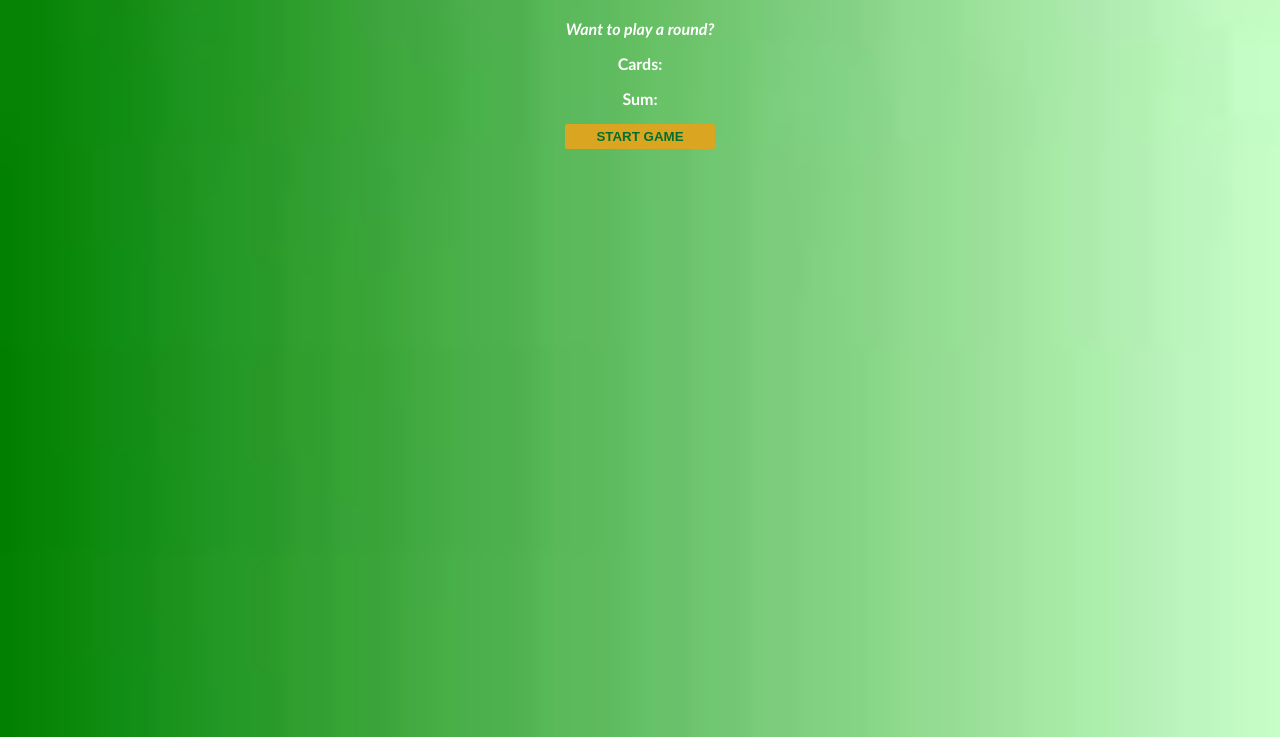
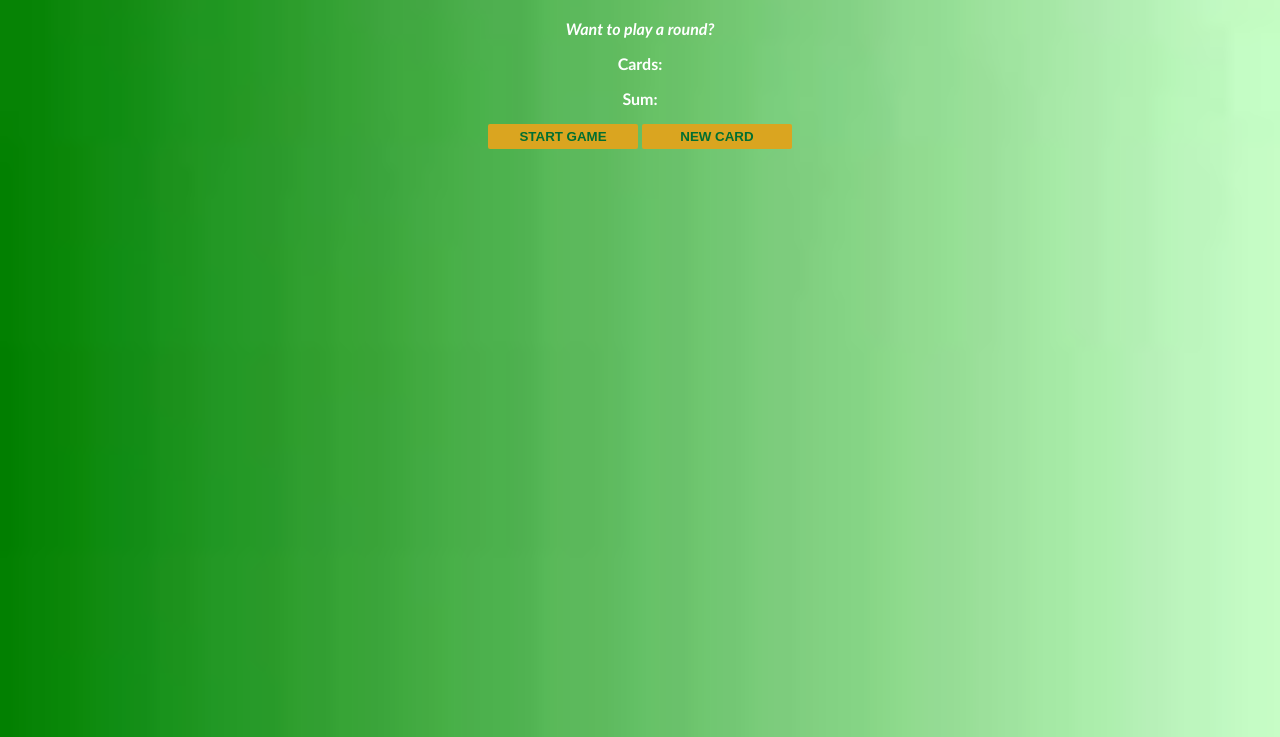
Before and after one commit to emeritolopes/blackjackgame, a plain HTML site: page index.html in a window 1280 px wide. Shown: the part 63-800 px from the top of the page. Drawn offline with Linux system fonts and the light colour scheme.

Commit message:
added new card button and the functionality to add an extra card

```diff
--- a/index.html
+++ b/index.html
@@ -9,6 +9,7 @@
         <p id="cards-el">Cards:</p>
         <p id="sum-el">Sum:</p>
         <button onclick="startGame()">START GAME</button>
+        <button onclick="newCard()">NEW CARD</button>
         <script src="index.js"></script>
     </body>
 </html>
--- a/index.js
+++ b/index.js
@@ -8,7 +8,7 @@ let messageEl = document.getElementById("message-el")
 let sumEl = document.getElementById("sum-el")
 let cardsEl = document.getElementById("cards-el")
 
-console.log("sumEl")
+
 function startGame() {
     sumEl.textContent = "Sum: " + sum
     cardsEl.textContent = firstCard + " " + secondCard
@@ -23,3 +23,10 @@ function startGame() {
     }
     messageEl.textContent = message
 }
+
+function newCard() {
+   let card = 7
+    sum += card
+
+startGame()
+}
--- a/styles.css
+++ b/styles.css
@@ -24,4 +24,5 @@ button {
     font-weight: bold;
     border: none;
     border-radius: 2px;
+    margin-bottom: 5px;
 }
```
